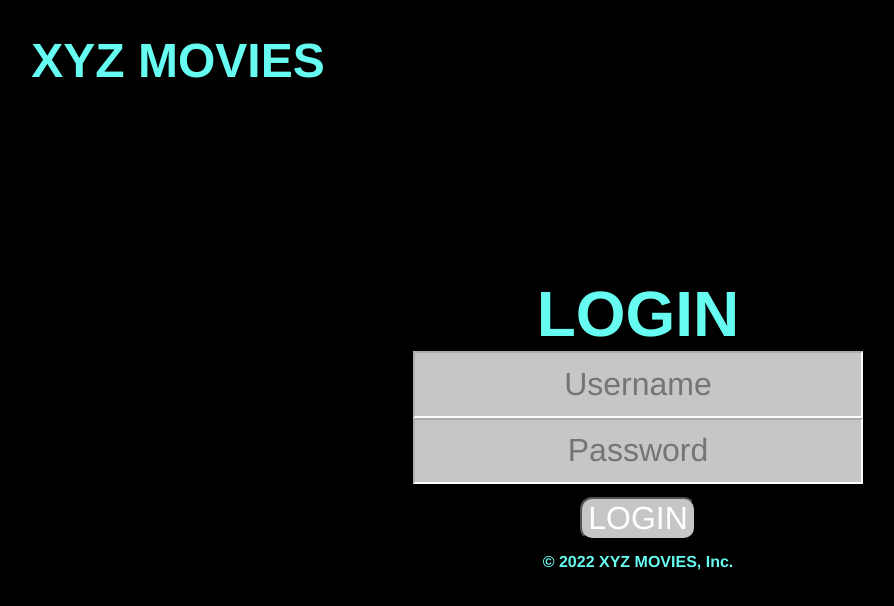
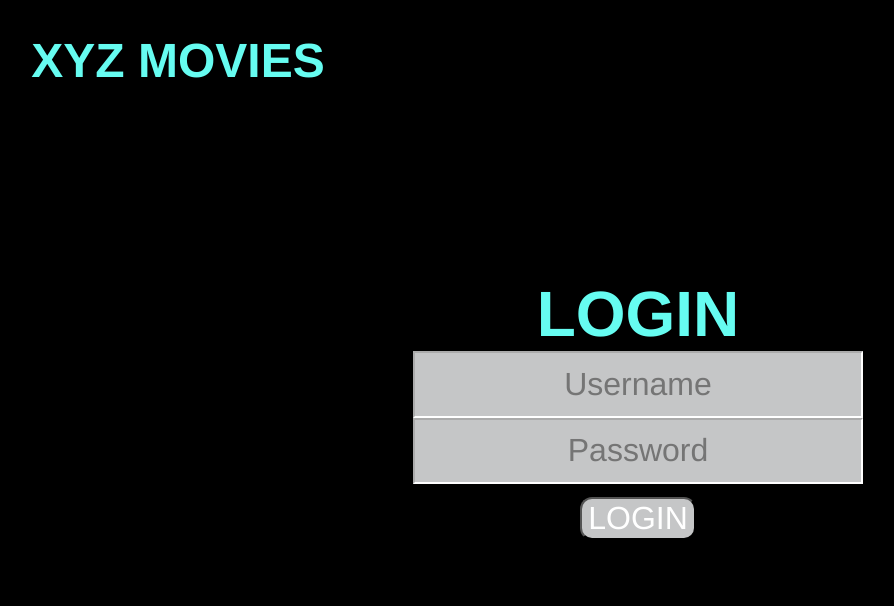
Before and after one commit to Eileen-Yang/assignment5, a Vue app: page /login in a window 1280 px wide. Shown: the top 606 px of the page, without its empty margins (2-896 px from the left). Built offline with nearby package versions, Linux system fonts and the light colour scheme.

Commit message:
Added movie trailer.

```diff
--- a/src/components/SiteModal.vue
+++ b/src/components/SiteModal.vue
@@ -12,6 +12,10 @@ let data = (await axios.get(`https://api.themoviedb.org/3/movie/${props.id}`, {
 })).data;
 console.log(data);
 
+function Opentab() {
+  window.open(url);
+}
+
 </script>
 
 <template>
@@ -24,6 +28,7 @@ console.log(data);
           <h2>{{ data.title }}</h2>
           <h3>Release Date: {{ data.release_date }}</h3>
           <h3>Overview: {{ data.overview }}</h3>
+          <h4 @click="Opentab"><a :href="`https://www.youtube.com/watch?v=${data.videos.results[0].key}`" target="_blank">Movie Trailer</a></h4>
         </div>
       </div>
     </div>
--- a/src/components/Sitefooter.vue
+++ b/src/components/Sitefooter.vue
@@ -3,7 +3,7 @@
 </script>
 
 <template>
-  <h2>© 2022 XYZ MOVIES, Inc.</h2>
+  <h2>© 2023 XYZ MOVIES, Inc.</h2>
 </template>
 
 <style scoped>
--- a/src/components/Sitehero.vue
+++ b/src/components/Sitehero.vue
@@ -13,5 +13,4 @@
     background-image: url(https://clickitornot.com/wp-content/uploads/2021/10/Top-Free-Web-Series-Download-Sites.jpg);
     background-repeat: no-repeat;
 }
-
 </style>
--- a/src/views/Loginview.vue
+++ b/src/views/Loginview.vue
@@ -33,9 +33,6 @@ const login = () => {
       <p>Incorrect username or password. Type the correct username and password, and try again.</p>
     </div>
   </div>
-  <Suspense>
-    <SiteFooter />
-  </Suspense>
 </template>
 
 <style scoped>
```
